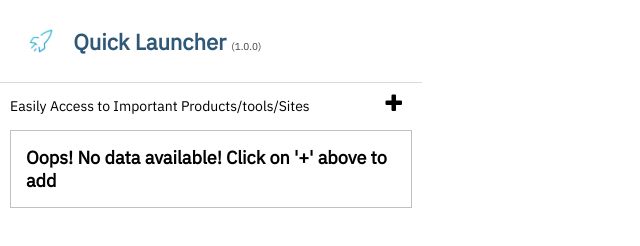
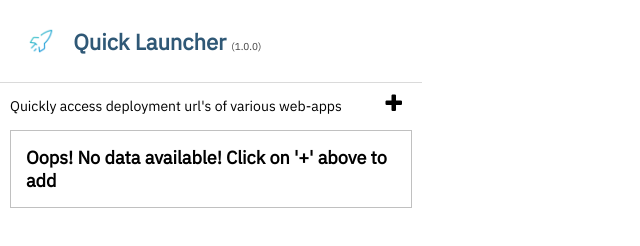
Before and after one commit to ramazan/quick-launcher, a browser extension: page index.html in a window 1280 px wide. Shown: the full height of the page, 0-640 px from the left. Drawn offline with Linux system fonts and the light colour scheme.

Commit message:
update tagline

```diff
--- a/index.html
+++ b/index.html
@@ -27,7 +27,7 @@
 	<div class="modal-content">
 		<div class="content-header">
 			<span id="goBack" class="go-back-icon"><i class="fa fa-arrow-left" aria-hidden="true"></i></span>
-			<span class="subtitle">Easily Access to Important Products/tools/Sites</span>
+			<span class="subtitle">Quickly access deployment url's of various web-apps</span>
 			<span title="Add JSON data" id="addSiteIcon" class="add-site-icon"><i class="fa fa-plus"
 					aria-hidden="true"></i></span>
 			<span title="Save" id="saveSiteIcon" class="save-site-icon">
```
